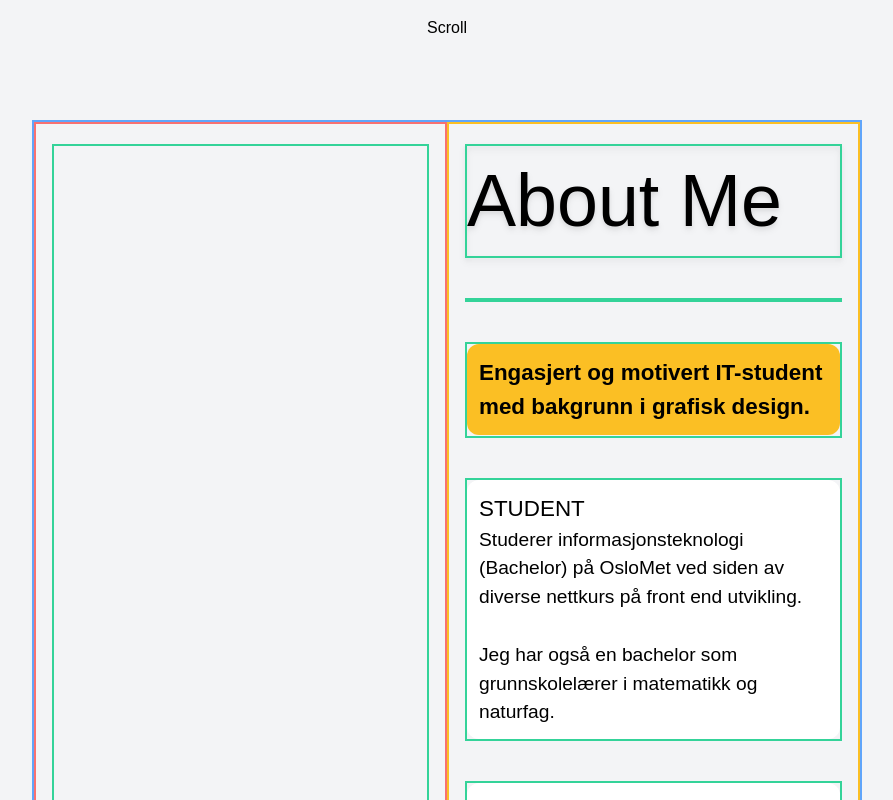
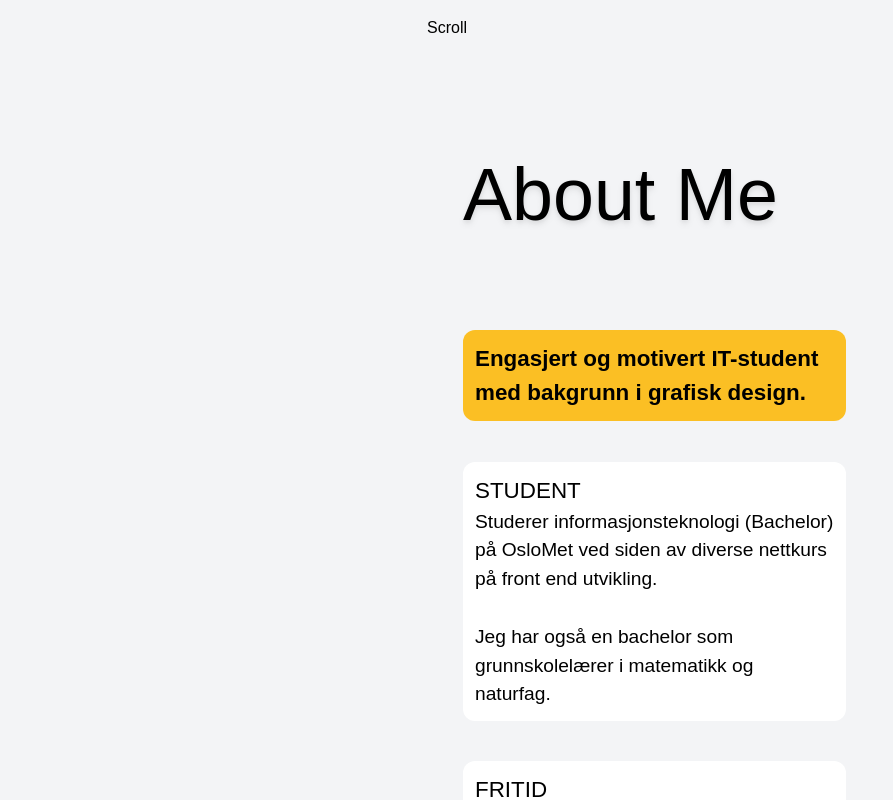
Before and after one commit to rikadr/cv_side_client, a Next.js app: page / in a window 1280 px wide. Shown: the part 680-1480 px from the top of the page, without its empty margins (193-1086 px from the left). Built offline with nearby package versions, Linux system fonts and the light colour scheme.

Commit message:
removed borders

```diff
--- a/components/Tiles/Tile.js
+++ b/components/Tiles/Tile.js
@@ -5,7 +5,7 @@ const Tile = ({heading, children }) => {
 
 
   return (
-    <div className="my-2 md:my-5 w-full border-2 border-green-400">
+    <div className="my-2 md:my-5 w-full ">
       <IntersectEnter>
           {children}
       </IntersectEnter>
--- a/components/Tiles/TileHeading.js
+++ b/components/Tiles/TileHeading.js
@@ -3,7 +3,7 @@ import React, { useRef } from "react";
 
 const TileHeading = ({ children }) => {
   return (
-    <div className="my-5 w-full border-2 border-green-400 text-black drop-shadow-md">
+    <div className="my-5 w-full  text-black drop-shadow-md">
         <h1 className="font-medium text-o sm:text-s text-center md:text-left font-titleItal"> {children} </h1>
     </div>
   );
--- a/pages/index.js
+++ b/pages/index.js
@@ -30,8 +30,8 @@ export default function Home() {
       <main className="font-bread">
         <SirkelNavn />
 
-        <div id="about" className="flex flex-wrap flex-row justify-center m-auto w830:w-830 border-2 border-blue-400">
-          <div className="aboutFlexbox md:w-6/12 border-2 border-red-400 hidden md:block">
+        <div id="about" className="flex flex-wrap flex-row justify-center m-auto w830:w-830 ">
+          <div className="aboutFlexbox md:w-6/12  hidden md:block">
             <Tile >
                 <img id="about" src="images/placeholder/FullBodyPortrait.jpg" className="hidden m-auto  max-w-5 rounded-full md:block"/>
             </Tile>
@@ -40,7 +40,7 @@ export default function Home() {
           {/* TILE-FRAME */}
           {/* className="flex flex-wrap flex-col justify-between m-auto border-2 border-green-300 w-11/12 sm:w-10/12 md:w-11/12 lg:w-10/12 xl:w-8/12 2xl:w-1000" */}
 
-          <div className="aboutFlexbox flex flex-wrap flex-col w-10/12  md:w-6/12 border-2 border-yellow-400">
+          <div className="aboutFlexbox flex flex-wrap flex-col w-10/12  md:w-6/12 ">
           <TileHeading>
               About Me
             </TileHeading>
```
